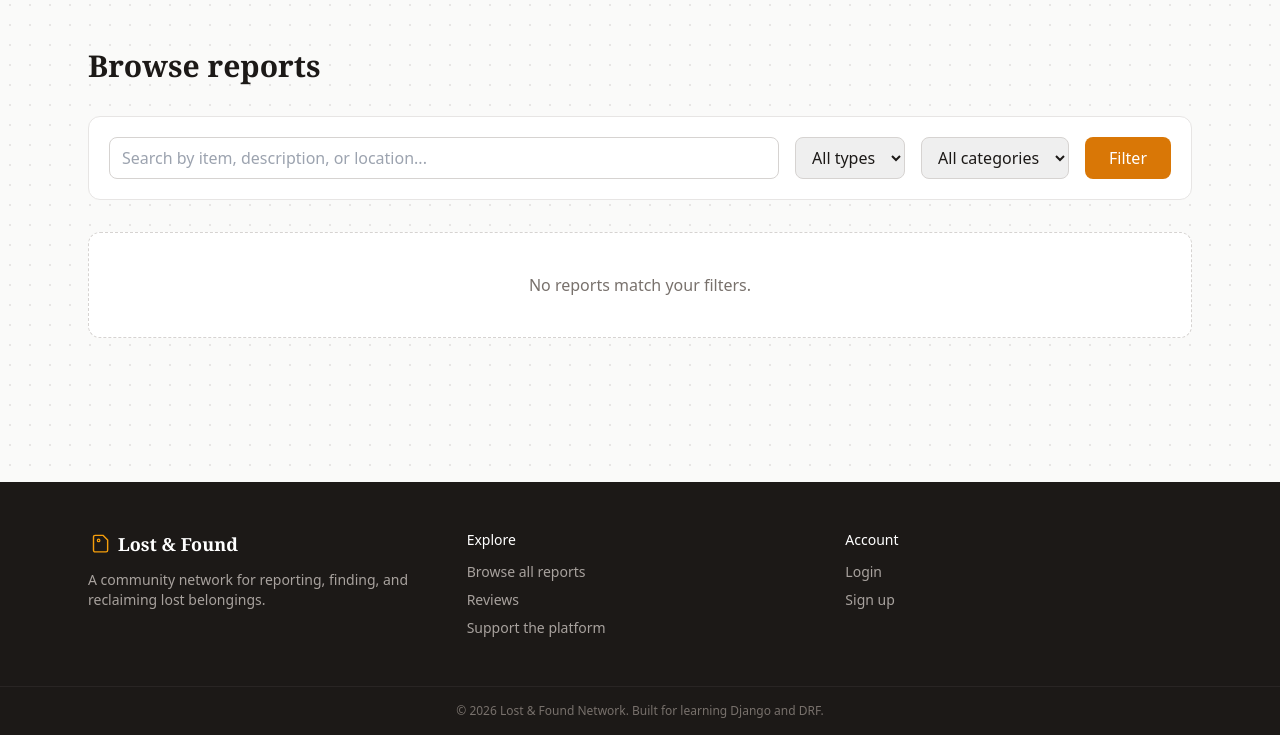
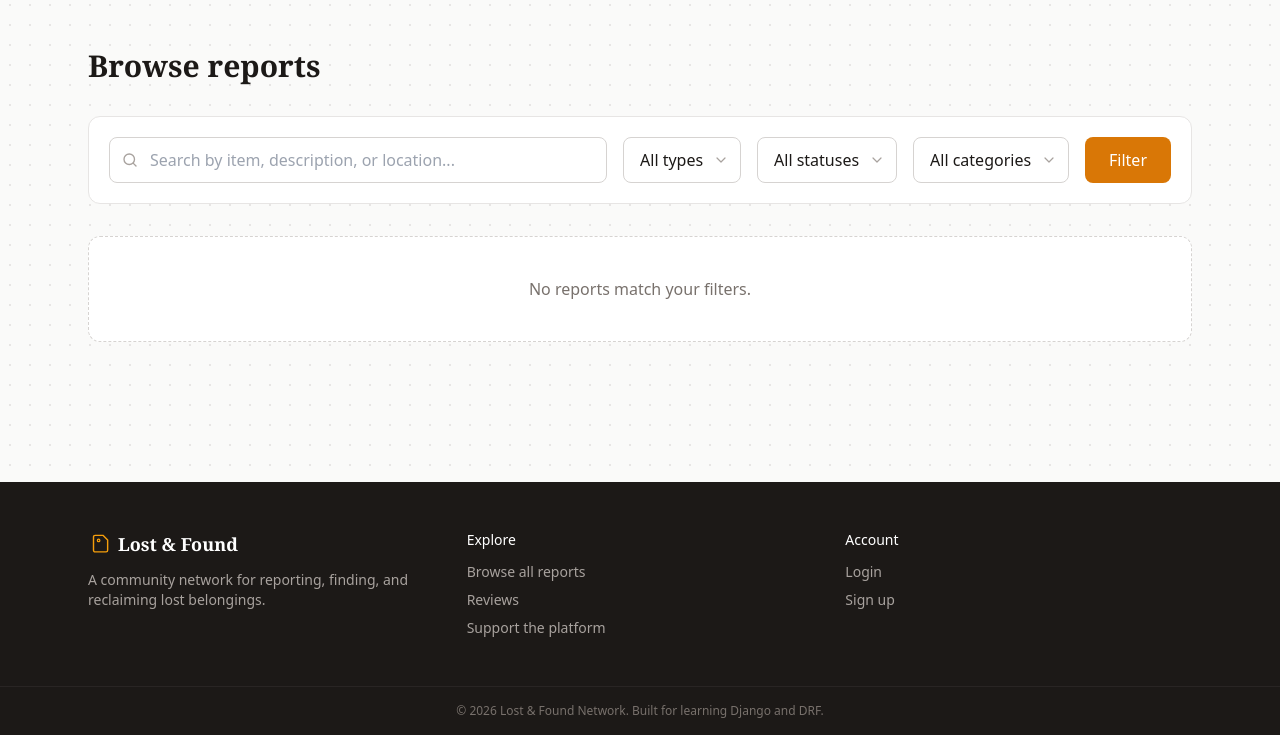
Before and after one commit to raheelhassangit/Lost_Found_Network, a Django app: page /reports/ in a window 1280 px wide. Shown: the part 65-800 px from the top of the page. Run offline with Django 5.2, Linux system fonts and the light colour scheme; data that the repository does not hold is empty; some libraries are stand-ins or nearby versions.

Commit message:
updated reports templates

```diff
--- a/core/templates/core/home.html
+++ b/core/templates/core/home.html
@@ -66,7 +66,9 @@
             {% endif %}
             <div class="p-5">
                 {% if report.status == 'CLOSED' %}
-                    <span class="text-xs font-semibold px-2.5 py-1 rounded-full bg-green-200 text-green-500">Resolved</span>
+                    <span class="text-xs font-semibold px-2.5 py-1 rounded-full bg-stone-200 text-stone-600">Resolved</span>
+                {% elif report.status == 'PROCESSING' %}
+                    <span class="text-xs font-semibold px-2.5 py-1 rounded-full bg-blue-50 text-blue-700">In progress</span>
                 {% else %}
                     <span class="text-xs font-semibold px-2.5 py-1 rounded-full
                         {% if report.report_type == 'LOST' %}bg-red-50 text-red-700{% else %}bg-green-50 text-green-700{% endif %}">
--- a/reports/templates/reports/report_detail.html
+++ b/reports/templates/reports/report_detail.html
@@ -12,7 +12,9 @@
 
         <div class="p-8">
             {% if report.status == 'CLOSED' %}
-                <span class="text-xs font-semibold px-2.5 py-1 rounded-full bg-green-200 text-green-600">Resolved</span>
+                <span class="text-xs font-semibold px-2.5 py-1 rounded-full bg-stone-200 text-stone-600">Resolved</span>
+            {% elif report.status == 'PROCESSING' %}
+                <span class="text-xs font-semibold px-2.5 py-1 rounded-full bg-blue-50 text-blue-700">In progress</span>
             {% else %}
                 <span class="text-xs font-semibold px-2.5 py-1 rounded-full
                     {% if report.report_type == 'LOST' %}bg-red-50 text-red-700{% else %}bg-green-50 text-green-700{% endif %}">
--- a/reports/templates/reports/report_list.html
+++ b/reports/templates/reports/report_list.html
@@ -5,23 +5,55 @@
     <h1 class="font-serif text-3xl font-bold mb-8">Browse reports</h1>
 
     <form method="get" class="bg-white rounded-xl border border-stone-200 p-5 mb-8 flex flex-col sm:flex-row gap-4">
+
+        <div class="relative flex-1">
+            <svg width="18" height="18" viewBox="0 0 24 24" fill="none" class="absolute left-3 top-1/2 -translate-y-1/2 text-stone-400">
+                <circle cx="11" cy="11" r="7" stroke="currentColor" stroke-width="1.8"/>
+                <line x1="20" y1="20" x2="16.5" y2="16.5" stroke="currentColor" stroke-width="1.8" stroke-linecap="round"/>
+            </svg>
             <input type="text" name="q" value="{{ query }}" placeholder="Search by item, description, or location..."
-               class="flex-1 border border-stone-300 rounded-lg px-3 py-2 outline-none focus:border-amber-600">
+                   class="w-full border border-stone-300 rounded-lg pl-10 pr-3 py-2.5 outline-none focus:border-amber-600 focus:ring-2 focus:ring-amber-100 transition">
+        </div>
 
-        <select name="type" class="border border-stone-300 rounded-lg px-3 py-2 outline-none focus:border-amber-600">
+        <div class="relative">
+            <select name="type"
+                    class="appearance-none border border-stone-300 rounded-lg pl-4 pr-9 py-2.5 outline-none focus:border-amber-600 focus:ring-2 focus:ring-amber-100 transition cursor-pointer bg-white">
                 <option value="" {% if not selected_type %}selected{% endif %}>All types</option>
                 <option value="LOST" {% if selected_type == "LOST" %}selected{% endif %}>Lost</option>
                 <option value="FOUND" {% if selected_type == "FOUND" %}selected{% endif %}>Found</option>
             </select>
+            <svg width="16" height="16" viewBox="0 0 24 24" fill="none" class="absolute right-3 top-1/2 -translate-y-1/2 text-stone-400 pointer-events-none">
+                <path d="M6 9L12 15L18 9" stroke="currentColor" stroke-width="1.8" stroke-linecap="round" stroke-linejoin="round"/>
+            </svg>
+        </div>
 
-        <select name="category" class="border border-stone-300 rounded-lg px-3 py-2 outline-none focus:border-amber-600">
+        <div class="relative">
+            <select name="status"
+                    class="appearance-none border border-stone-300 rounded-lg pl-4 pr-9 py-2.5 outline-none focus:border-amber-600 focus:ring-2 focus:ring-amber-100 transition cursor-pointer bg-white">
+                <option value="" {% if not selected_status %}selected{% endif %}>All statuses</option>
+                <option value="OPEN" {% if selected_status == "OPEN" %}selected{% endif %}>Open</option>
+                <option value="PROCESSING" {% if selected_status == "PROCESSING" %}selected{% endif %}>Processing</option>
+                <option value="CLOSED" {% if selected_status == "CLOSED" %}selected{% endif %}>Resolved</option>
+            </select>
+            <svg width="16" height="16" viewBox="0 0 24 24" fill="none" class="absolute right-3 top-1/2 -translate-y-1/2 text-stone-400 pointer-events-none">
+                <path d="M6 9L12 15L18 9" stroke="currentColor" stroke-width="1.8" stroke-linecap="round" stroke-linejoin="round"/>
+            </svg>
+        </div>
+
+        <div class="relative">
+            <select name="category"
+                    class="appearance-none border border-stone-300 rounded-lg pl-4 pr-9 py-2.5 outline-none focus:border-amber-600 focus:ring-2 focus:ring-amber-100 transition cursor-pointer bg-white">
                 <option value="">All categories</option>
                 {% for cat in categories %}
                 <option value="{{ cat.id }}" {% if selected_category == cat.id|stringformat:"s" %}selected{% endif %}>{{ cat.name }}</option>
                 {% endfor %}
             </select>
+            <svg width="16" height="16" viewBox="0 0 24 24" fill="none" class="absolute right-3 top-1/2 -translate-y-1/2 text-stone-400 pointer-events-none">
+                <path d="M6 9L12 15L18 9" stroke="currentColor" stroke-width="1.8" stroke-linecap="round" stroke-linejoin="round"/>
+            </svg>
+        </div>
 
-        <button type="submit" class="bg-amber-600 hover:bg-amber-700 text-white px-6 py-2 rounded-lg font-medium transition">
+        <button type="submit" class="bg-amber-600 hover:bg-amber-700 text-white px-6 py-2.5 rounded-lg font-medium transition">
             Filter
         </button>
     </form>
@@ -37,7 +69,9 @@
             {% endif %}
             <div class="p-5">
                 {% if report.status == 'CLOSED' %}
-                    <span class="text-xs font-semibold px-2.5 py-1 rounded-full bg-green-200 text-green-600">Resolved</span>
+                    <span class="text-xs font-semibold px-2.5 py-1 rounded-full bg-stone-200 text-stone-600">Resolved</span>
+                {% elif report.status == 'PROCESSING' %}
+                    <span class="text-xs font-semibold px-2.5 py-1 rounded-full bg-blue-50 text-blue-700">In progress</span>
                 {% else %}
                     <span class="text-xs font-semibold px-2.5 py-1 rounded-full
                         {% if report.report_type == 'LOST' %}bg-red-50 text-red-700{% else %}bg-green-50 text-green-700{% endif %}">
--- a/reports/urls.py
+++ b/reports/urls.py
@@ -13,4 +13,5 @@ urlpatterns = [
     path("<int:pk>/delete/", views.report_delete_view, name="delete"),
     path("<int:pk>/close/", views.report_close_view, name="close"),
     path("matches/<int:match_id>/confirm/", views.confirm_match_view, name="confirm_match"),
+    path("<int:pk>/processing/", views.report_mark_processing_view, name="mark_processing"),
 ]
--- a/reports/views.py
+++ b/reports/views.py
@@ -17,6 +17,10 @@ def report_list_view(request):
     report_type = request.GET.get("type")
     if report_type in Report.ReportType.values:
         reports = reports.filter(report_type=report_type)
+
+    status = request.GET.get("status")
+    if status in Report.Status.values:
+        reports = reports.filter(status=status)
 
     category_id = request.GET.get("category")
     if category_id:
@@ -40,6 +44,7 @@ def report_list_view(request):
         "page_obj": page_obj,
         "categories": Category.objects.all(),
         "selected_type": report_type or "",
+        "selected_status": status or "",
         "selected_category": category_id or "",
         "query": query or "",
         "querystring": params.urlencode(),
@@ -181,3 +186,16 @@ def confirm_match_view(request, match_id):
         messages.success(request, "Confirmed. Waiting for the other side to confirm too.")
 
     return redirect("reports:my_matches")
+
+@login_required
+def report_mark_processing_view(request, pk):
+    report = get_object_or_404(Report, pk=pk)
+    if report.user != request.user:
+        raise PermissionDenied
+
+    if request.method == "POST" and report.status == Report.Status.OPEN:
+        report.status = Report.Status.PROCESSING
+        report.save(update_fields=["status"])
+        messages.success(request, "Marked as in progress.")
+
+    return redirect("reports:my_reports")
```
Also changed, not shown: reports/templates/reports/my_reports.html (+10 -5 lines). Lines whose indentation alone changed are shown as unchanged.
